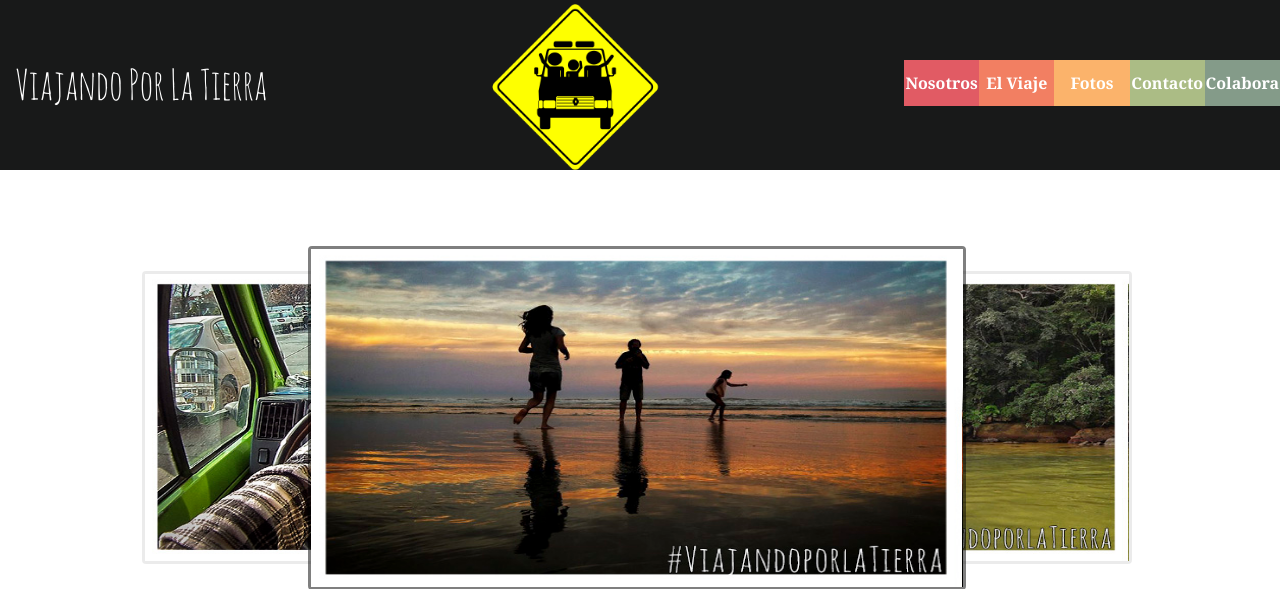
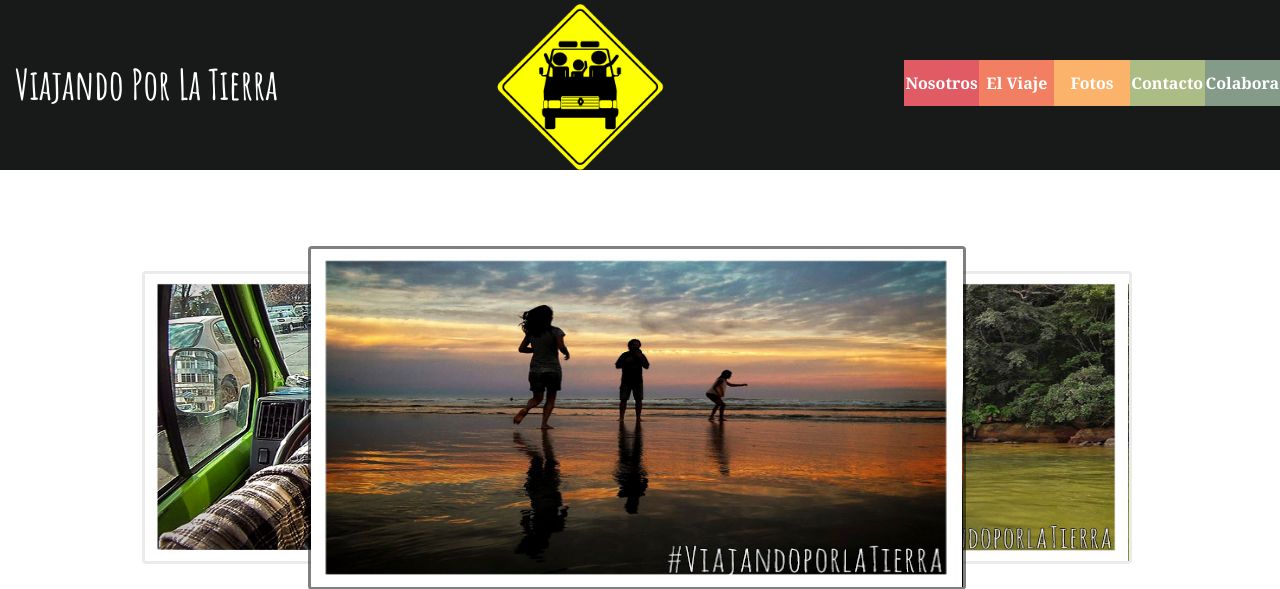
Before and after one commit to cristianjs19/viaje-blog, a Django app: page / in a window 1280 px wide. Shown: the top 589 px of the page. Run offline with Django 3.2, Linux system fonts and the light colour scheme; some libraries are stand-ins or nearby versions.

Commit message:
cargar fuente header desde google-fonts
se agrega link a google font en base.htlm
se quita @font-face de css

```diff
--- a/templates/base.html
+++ b/templates/base.html
@@ -8,6 +8,7 @@
   <meta name="viewport" content="width=device-width, user-scalable=no, initial-scale=1.0, maximum-scale=1.0, minimum-scale=1.0">
   <link rel="icon" sizes="36x36" href="{% static 'images/favicon1.png' %}" type="image/png">
   <link rel="stylesheet" href="{% static 'css/style1.css' %}" type="text/css" media="all">
+  <link href="https://fonts.googleapis.com/css?family=Amatic+SC:700" rel="stylesheet">
   <script type="text/javascript" src="{% static 'js/jquery-1.4.2.min.js' %}" ></script>
   <script type="text/javascript" src="{% static 'js/roundabout.js' %}"></script>
   <script type="text/javascript" src="{% static 'js/roundabout_shapes.js' %}"></script>
@@ -15,7 +16,7 @@
   <script src="https://use.fontawesome.com/d120c7e072.js"></script>
 </head>
 
-<style type="text/css">
+<!-- <style type="text/css">
   @font-face {
 
       font-family: 'Amatic';
@@ -29,7 +30,7 @@
     font-family: 'Amatic'!important;
   }
 
-</style>
+</style> -->
 
 <body >
  <!-- header -->
--- a/viaj/static/css/style1.css
+++ b/viaj/static/css/style1.css
@@ -74,10 +74,10 @@
 	header h1{
 		float: left;
 		right: 15px;
-		/*font-family: 'Amatic'!important;*/
+		font-family: 'Amatic SC', cursive!important;
 	}
 	header h1 a {
-		/*font-family: 'Amatic'!important;*/
+		font-family: 'Amatic SC', cursive !important;
 		text-decoration: none;
 		font-size:1.3em;
 		line-height:60%;
```
Also changed, not shown: images/posts/2017/Paleta_colores.png (added).
